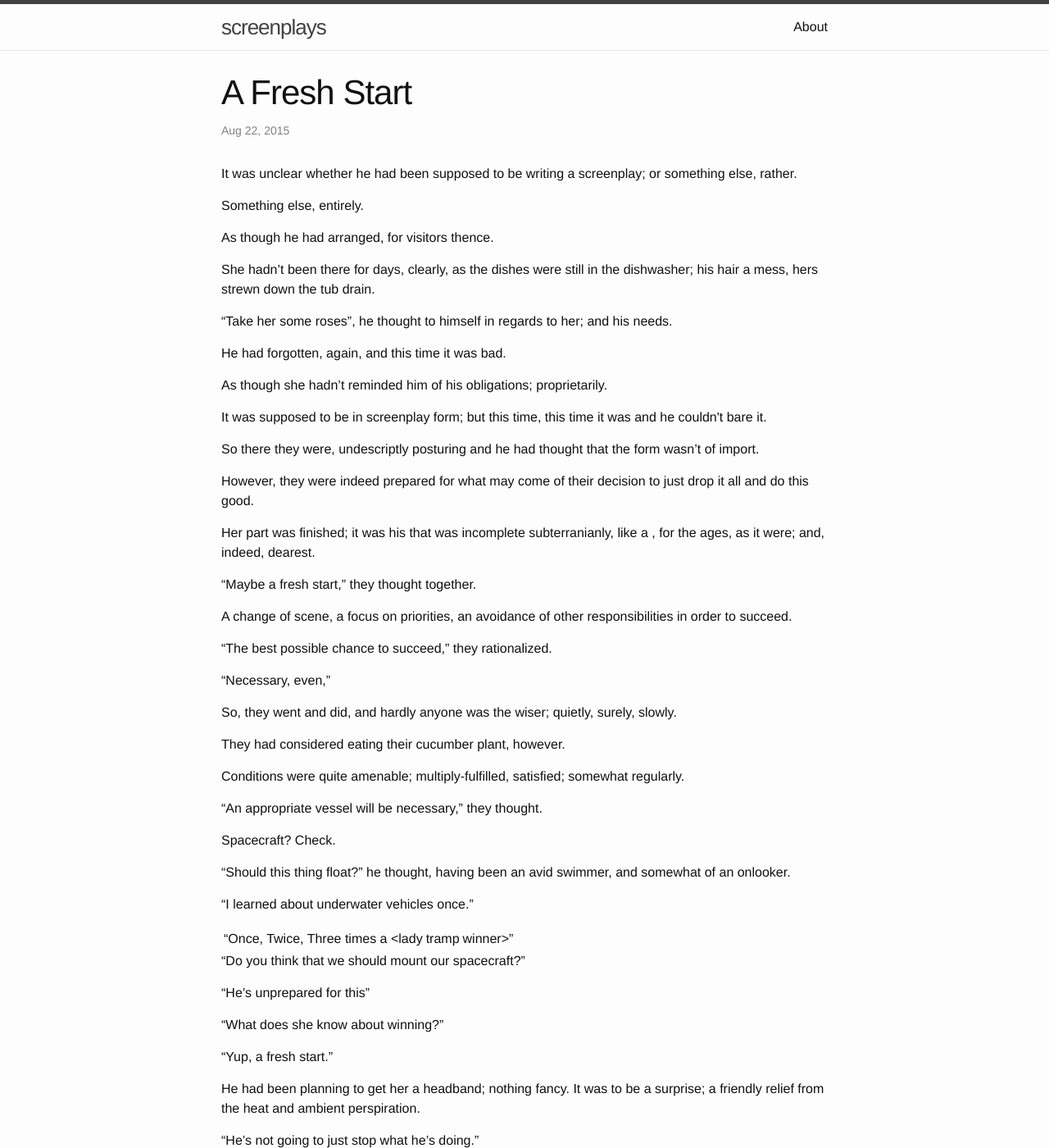
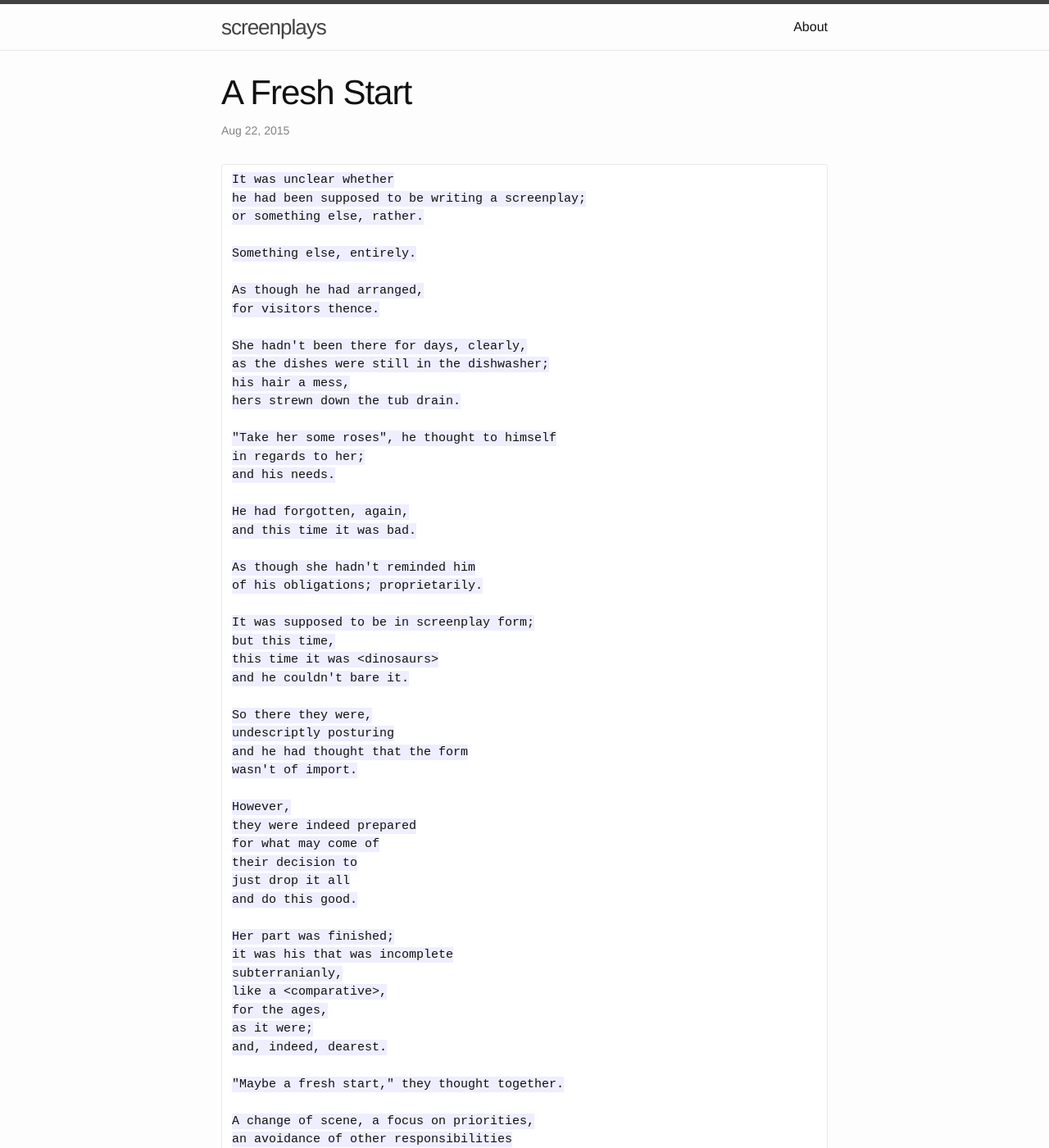
Before and after one commit to westurner/screenplays, a Jekyll site: the page built from _posts/2015-08-22-a-fresh-start.markdown, in a window 1280 px wide and 1400 px high. Shown: the whole window at 82% size. Built offline with Jekyll 4.4.1, drawn with Linux system fonts in a browser that asks for light colours; some of the changed text lies outside the part shown.

Commit message:
A Fresh Start: triple backticks

````diff
--- a/_posts/2015-08-22-a-fresh-start.markdown
+++ b/_posts/2015-08-22-a-fresh-start.markdown
@@ -5,6 +5,7 @@ date:   2015-08-22 00:55:55
 categories: screenplays
 ---
 
+```
 It was unclear whether
 he had been supposed to be writing a screenplay;
 or something else, rather.
@@ -130,4 +131,5 @@ I should learn to teach.
 She can't even hear me
 gently rapping.
 
-"I can hear you fr\*\*\*ing wrapping."
+"I can hear you fr***ing wrapping."
+```
````
